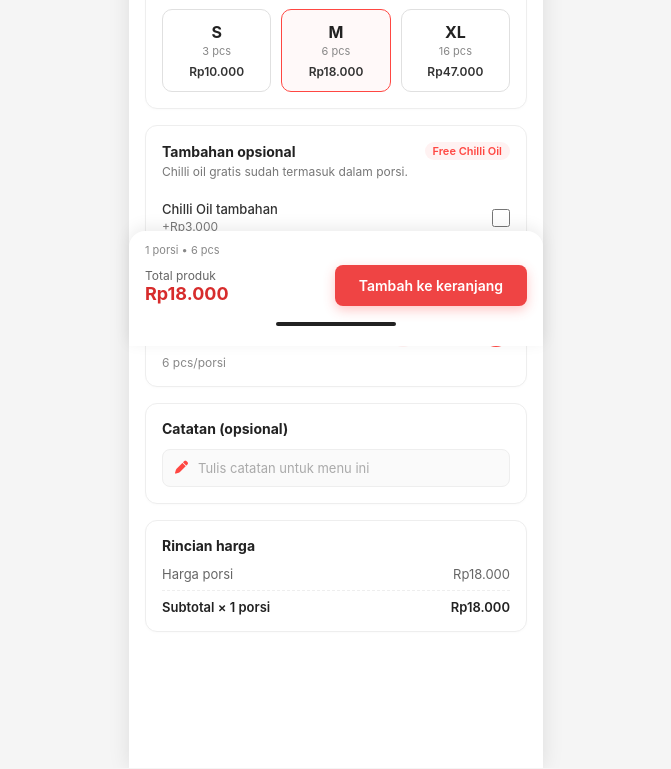
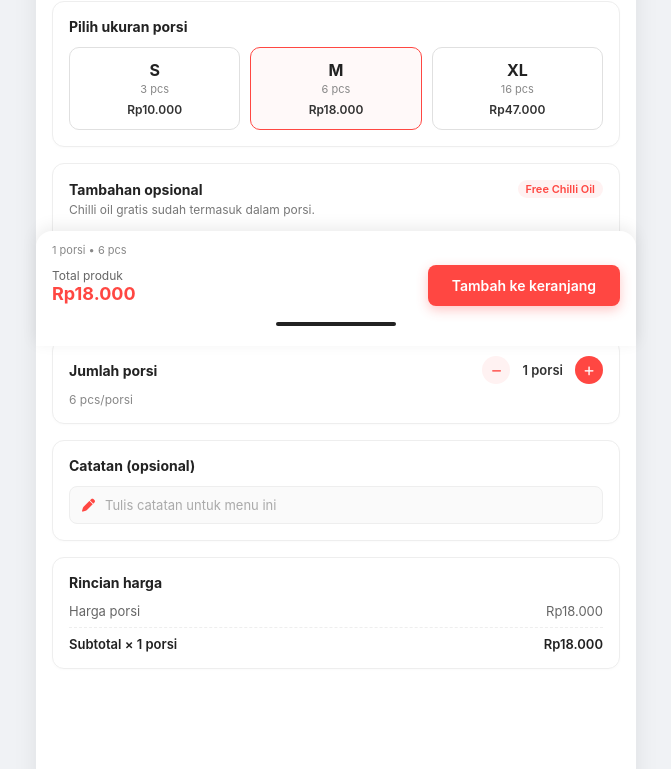
Before and after one commit to Ghibran-nim/self-ordering-system-sabangdoor, a website: page dimsum-mentai-aja.html in a window 1280 px wide. Shown: the part 454-1223 px from the top of the page, without its empty margins (304-975 px from the left). Drawn offline with Linux system fonts and the light colour scheme.

Commit message:
update detail-menu.html and add styling

```diff
--- a/style-detail-menu.css
+++ b/style-detail-menu.css
@@ -7,23 +7,57 @@
 }
 
 body {
-    background-color: #f5f5f5;
+    background-color: #f0f2f5;
     display: flex;
     justify-content: center;
-    align-items: center;
+    align-items: flex-start;
     min-height: 100vh;
+    padding: 0;
+    margin: 0;
 }
 
+/* Responsive Mobile / Tablet Container */
 .mobile-container {
     width: 100%;
-    max-width: 414px;
+    max-width: 480px; /* Default smartphone max width (covers iPhone 14-18, modern & older Android) */
     background-color: #ffffff;
     min-height: 100vh;
     display: flex;
     flex-direction: column;
     position: relative;
-    box-shadow: 0 0 20px rgba(0,0,0,0.1);
+    box-shadow: 0 0 25px rgba(0,0,0,0.08);
     padding-bottom: 120px;
+    margin: 0 auto;
+}
+
+/* Tablet & iPad View */
+@media (min-width: 600px) {
+    body {
+        padding: 20px 0;
+    }
+    .mobile-container {
+        max-width: 600px;
+        border-radius: 20px;
+        min-height: calc(100vh - 40px);
+        overflow: hidden;
+    }
+}
+
+/* Small / Older Android Screens (<= 360px) */
+@media (max-width: 360px) {
+    .content-body {
+        padding: 12px !important;
+        gap: 12px !important;
+    }
+    .product-info h2 {
+        font-size: 19px !important;
+    }
+    .size-name {
+        font-size: 14px !important;
+    }
+    .size-price {
+        font-size: 11px !important;
+    }
 }
 
 /* Header */
@@ -31,7 +65,7 @@ body {
     display: flex;
     align-items: center;
     justify-content: space-between;
-    padding: 16px;
+    padding: 14px 16px;
     background-color: #ffffff;
     position: sticky;
     top: 0;
@@ -86,7 +120,7 @@ body {
 .outlet-title {
     font-size: 13px;
     font-weight: 700;
-    color: #D72C2C;
+    color: #e63946;
     letter-spacing: 0.5px;
 }
 
@@ -120,6 +154,12 @@ body {
     display: flex;
     align-items: center;
     justify-content: center;
+}
+
+@media (min-width: 600px) {
+    .product-banner {
+        height: 220px;
+    }
 }
 
 .yellow-circle {
@@ -402,13 +442,19 @@ body {
     left: 50%;
     transform: translateX(-50%);
     width: 100%;
-    max-width: 414px;
+    max-width: 480px;
     background-color: #ffffff;
     box-shadow: 0 -4px 16px rgba(0,0,0,0.08);
     padding: 12px 16px 20px 16px;
     border-top-left-radius: 16px;
     border-top-right-radius: 16px;
     z-index: 100;
+}
+
+@media (min-width: 600px) {
+    .sticky-footer {
+        max-width: 600px;
+    }
 }
 
 .footer-meta {
@@ -436,11 +482,11 @@ body {
 .total-price {
     font-size: 18px;
     font-weight: 700;
-    color: #D72C2C;
+    color: #ff4742;
 }
 
 .cart-btn {
-    background-color: #EF4444;
+    background-color: #ff4742;
     color: #ffffff;
     border: none;
     border-radius: 8px;
```
